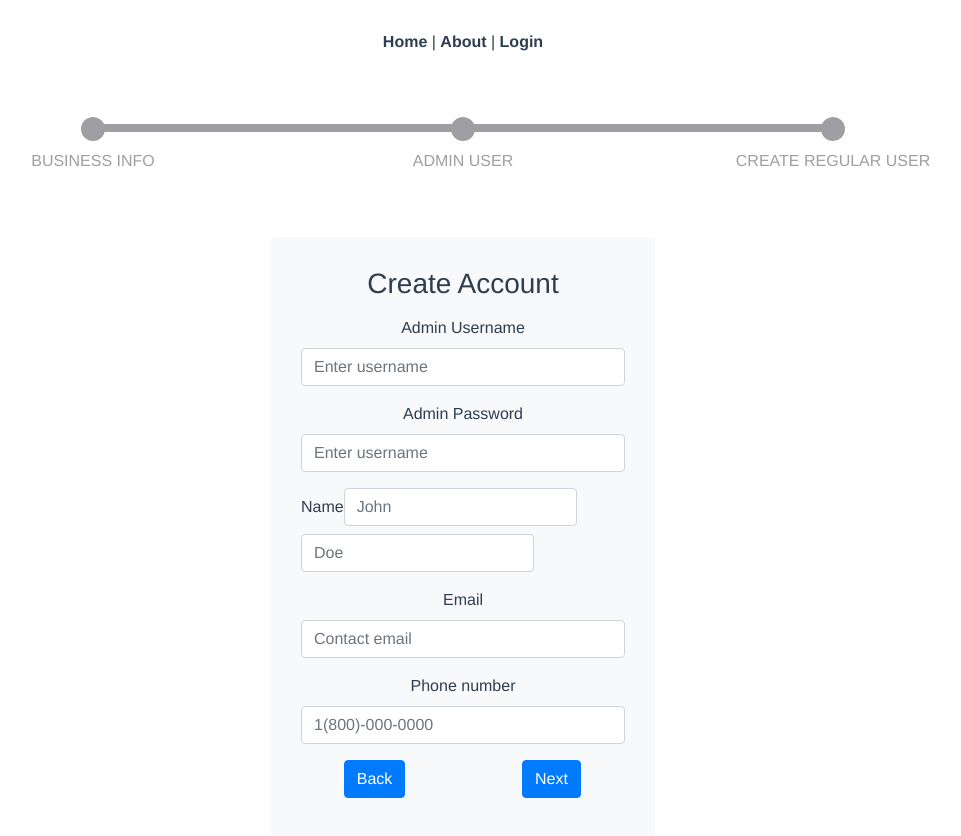
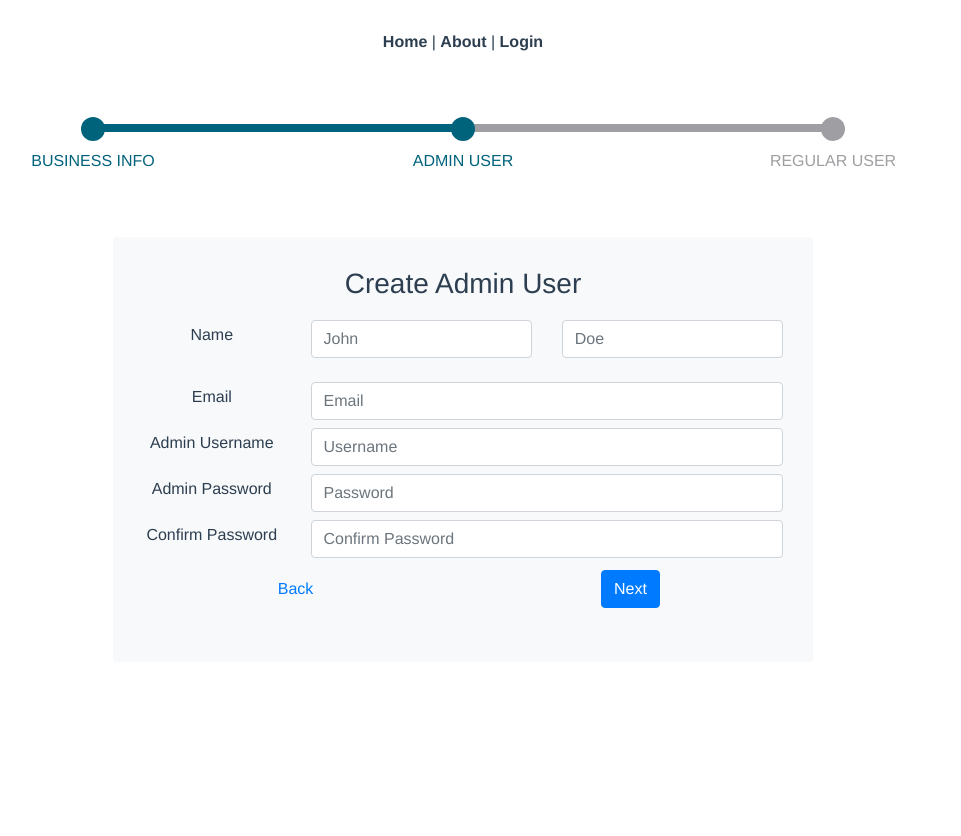
Before and after one commit to LiveBRM/front-end, a Vue app in the folder livebrm/: page /#/register/2 in a window 1280 px wide. Shown: the top 836 px of the page, without its empty margins (177-1138 px from the left). After the commit the page ends 800 px from the top, so only its background shows below. Built offline with nearby package versions, Linux system fonts and the light colour scheme.

Commit message:
Onboarding fixes / business + admin ui finished

```diff
--- a/livebrm/src/components/AdminDetails.vue
+++ b/livebrm/src/components/AdminDetails.vue
@@ -1,69 +1,90 @@
 <template>
-  <div id="businessDetails" class="rounded bg-light login">
+  <div class="container">
+    <div id="businessDetails" class="rounded bg-light login" style="width: 100%; max-width: 700px">
       <div class="mb-3">
-      <h3>Create Account</h3>
+        <h3>Create Admin User</h3>
       </div>
       <form id="form">
         <div class="form-group">
-      <label for="userName">Admin Username</label>
-        <input
-          v-model="adminUser"
-          type="username"
-          class="form-control"
-          id="username"
-          placeholder="Enter username"
-        />
+          <div class="row align-items-center">
+            <div class="col-sm-3 col-form-label">
+              <label for="firstName">Name</label>
             </div>
-      <div class="form-group">
-        <label for="userName">Admin Password</label>
-        <input
-          v-model="adminUser"
-          type="username"
-          class="form-control"
-          id="username"
-          placeholder="Enter username"
-        />
-      </div>
-      <div class="form-group form-inline">
-        <label for="firstName">Name</label>
-        <input
-          v-model="firstName"
-          type="firstName"
+            <div class="col">
+              <input v-model="firstName"
+                type="text"
                 class="form-control"
                 id="firstName"
-          placeholder="John"
-        />
-        <input
-          v-model="lastname"
-          type="lastName"
-          class="form-control mt-2"
+                placeholder="John">
+            </div>
+            <div class="col">
+              <input v-model="lastname"
+                type="text"
+                class="form-control"
                 id="lastName"
-          placeholder="Doe"
-        />
+                placeholder="Doe">
             </div>
-      <div class="form-group">
+          </div>
+        </div>
+          <div class="row align-items-center">
+            <div class="col-sm-3 col-form-label">
               <label for="email">Email</label>
+            </div>
+            <div class="col-sm-9">
               <input
               v-model="email"
               type="email"
               class="form-control"
               id="email"
-          placeholder="Contact email"
+              placeholder="Email"
               />
             </div>
-      <div class="form-group">
-        <label for="phoneNumber">Phone number</label>
+          </div>
+          <div class="row align-items-center">
+            <div class="col-sm-3 col-form-label">
+              <label for="username">Admin Username</label>
+            </div>
+            <div class="col-sm-9">
               <input
-          v-model="phoneNumber"
-          type="phoneNumber"
+              v-model="commonName"
+              type="username"
               class="form-control"
-          id="phoneNumber"
-          placeholder="1(800)-000-0000"
+              id="username"
+              placeholder="Username"
               />
             </div>
-      <div class="row">
+          </div>
+          <div class="row align-items-center">
+            <div class="col-sm-3 col-form-label">
+              <label for="password">Admin Password</label>
+            </div>
+            <div class="col-sm-9">
+              <input
+              v-model="adminPassword"
+              type="password"
+              class="form-control"
+              id="password"
+              placeholder="Password"
+              />
+            </div>
+          </div>
+          <div class="row align-items-center">
+            <div class="col-sm-3 col-form-label">
+              <label for="confirmPassword">Confirm Password</label>
+            </div>
+            <div class="col-sm-9">
+              <input
+              v-model="adminConfirmPassword"
+              type="password"
+              class="form-control"
+              id="confirmPassword"
+              placeholder="Confirm Password"
+              />
+            </div>
+          </div>
+        <div class="row align-items-center mt-2">
           <div class="col">
-          <router-link class="btn btn-primary previous" to="/register/1"
+            <router-link class="btn btn-link previous" to="/register/1"
               >Back</router-link
             >
           </div>
@@ -73,6 +94,7 @@
         </div>
         <br />
       </form>
+    </div>
   </div>
 </template>
 
--- a/livebrm/src/components/BusinessDetails.vue
+++ b/livebrm/src/components/BusinessDetails.vue
@@ -1,14 +1,15 @@
 <!--ADD NEW HORIZONTAL FORM ON BOOTSTRAP-->
 <template>
-  <div id="businessDetails" class="rounded bg-light login">
+  <div class="container">
+    <div id="businessDetails" class="rounded bg-light login" style="width: 100%; max-width: 700px">
       <div class="mb-3">
         <h3>Create Account</h3>
       </div>
       <form id="form">
         <div class="form-group">
           <div class="row align-items-center">
-          <div class="col-12 col-md-5">
-            <label for="commmonNameInput">Business Common Name: </label>
+            <div class="col-sm-4 col-form-label">
+              <label for="commmonNameInput">Business Common Name</label>
             </div>
             <div class="col">
               <input
@@ -21,10 +22,8 @@
               />
             </div>
           </div>
-      </div>
-      <div class="form-group">
           <div class="row align-items-center">
-          <div class="col-12 col-md-5">
+            <div class="col-sm-4 col-form-label">
               <label for="legalName">Business Legal Name</label>
             </div>
             <div class="col">
@@ -35,6 +34,32 @@
               id="legalName"
               placeholder="Awesome DJ Company, LLC"
               />
+            </div>
+          </div>
+        </div>
+        <div class="form-group">
+          <div class="row align-items-center">
+            <div class="col-sm-4 col-form-label">
+              <label for="commmonNameInput">Contact Email</label>
+            </div>
+            <div class="col">
+              <input v-model="email"
+                type="email"
+                class="form-control"
+                id="email"
+                placeholder="contact@awesomedjcompany.com">
+            </div>
+          </div>
+          <div class="row align-items-center">
+            <div class="col-sm-4 col-form-label">
+              <label for="phoneNumber">Contact Phone</label>
+            </div>
+            <div class="col">
+              <input v-model="phoneNumber"
+              type="phoneNumber"
+              class="form-control"
+              id="phoneNumber"
+              placeholder="(555) 555-1234" />
             </div>
           </div>
         </div>
@@ -97,31 +122,11 @@
             </div>
           </div>
         </div>
-      <div class="form-group">
-        <label for="email">Email</label>
-        <input
-          v-model="email"
-          type="email"
-          class="form-control"
-          id="email"
-          placeholder="Contact email"
-        />
-      </div>
-      <div class="form-group">
-        <label for="phoneNumber">Phone number</label>
-        <input
-          v-model="phoneNumber"
-          type="phoneNumber"
-          class="form-control"
-          id="phoneNumber"
-          placeholder="1(800)-000-0000"
-        />
-      </div>
-      <div class="row">
+        <div class="row align-items-center">
           <div class="col">
-          <router-link class="btn btn-primary previous" to="/register"
-            >Restart</router-link
-          >
+            <router-link class="previous" to="/login">
+              Back to Login
+            </router-link>
           </div>
           <div class="col">
             <router-link class="btn btn-primary advance" to="/register/2/">
@@ -131,6 +136,7 @@
         </div>
         <br />
       </form>
+    </div>
   </div>
 </template>
 
--- a/livebrm/src/components/RegisterProgress.vue
+++ b/livebrm/src/components/RegisterProgress.vue
@@ -2,7 +2,7 @@
   <div class="container mb-5">
     <div class="wrapper">
       <ol class="ProgressBar">
-        <li class="ProgressBar-step" :class="{ 'is-complete': isComplete('1')}">
+        <li class="ProgressBar-step is-complete">
           <svg class="ProgressBar-icon"><use xlink:href="#checkmark-bold"/></svg>
           <span class="ProgressBar-stepLabel"> Business Info</span>
         </li>
@@ -12,7 +12,7 @@
         </li>
         <li class="ProgressBar-step" :class="{ 'is-complete': isComplete('3')}">
           <svg class="ProgressBar-icon"><use xlink:href="#checkmark-bold"/></svg>
-          <span class="ProgressBar-stepLabel">Create Regular User</span>
+          <span class="ProgressBar-stepLabel">Regular User</span>
         </li>
       </ol>
     </div>
@@ -28,19 +28,20 @@ export default {
   methods: {
     isComplete: function(inputStep) {
       if(inputStep === '1'){
-        if(this.stepNum === "/register/1" || this.stepNum === "/register/2/" || this.stepNum === "/register/3/"){
+        if(this.stepNum === "" || this.stepNum === "/register/" || this.stepNum.includes("1") || this.stepNum.includes("2") || this.stepNum.includes("3")){
           return true
         }else{
           return false
         }
       }else if (inputStep === '2'){
-        if(this.stepNum === "/register/2/" || this.stepNum === "/register/3/"){
+        console.log(this.stepNum)
+        if(this.stepNum.includes('2') || this.stepNum.includes("3")){
           return true
         }else{
           false
         }
       }else if (inputStep === '3'){
-        if(this.stepNum === "/register/3/"){
+        if(this.stepNum.includes("3")){
           return true
         }else{
           return false
--- a/livebrm/src/views/Login.vue
+++ b/livebrm/src/views/Login.vue
@@ -1,5 +1,6 @@
 <template>
-  <div id="login" class="rounded bg-light login">
+  <div class="container">
+    <div class="rounded bg-light login">
       <form id="form">
         <div class="form-group">
           <label for="usernameInput">Username</label>
@@ -33,8 +34,9 @@
         </div>
         <button type="submit" class="btn btn-primary mb-2">Login</button>
         <br />
-      <router-link to="/register">Don't have an account?</router-link>
+        <router-link to="/register">Create New Account</router-link>
       </form>
+    </div>
   </div>
 </template>
 
@@ -99,7 +101,7 @@ export const HTTP = axios.create({
   .login {
     margin: 0 auto;
     height: 40%;
-    width: 50%;
+    width: 60%;
     padding: 30px 30px;
   }
 }
@@ -108,8 +110,8 @@ export const HTTP = axios.create({
 @media only screen and (min-width: 992px) {
   .login {
     margin: 0 auto;
-    height: 35%;
-    width: 40%;
+    height: 40%;
+    width: 55%;
     padding: 30px 30px;
   }
 }
@@ -118,12 +120,11 @@ export const HTTP = axios.create({
 @media only screen and (min-width: 1200px) {
   .login {
     margin: 0 auto;
-    height: 30%;
-    width: 30%;
+    height: 40%;
+    width: 45%;
     padding: 30px 30px;
   }
 }
-
 #form {
   margin: auto;
 }
```
Lines whose indentation alone changed are shown as unchanged.
